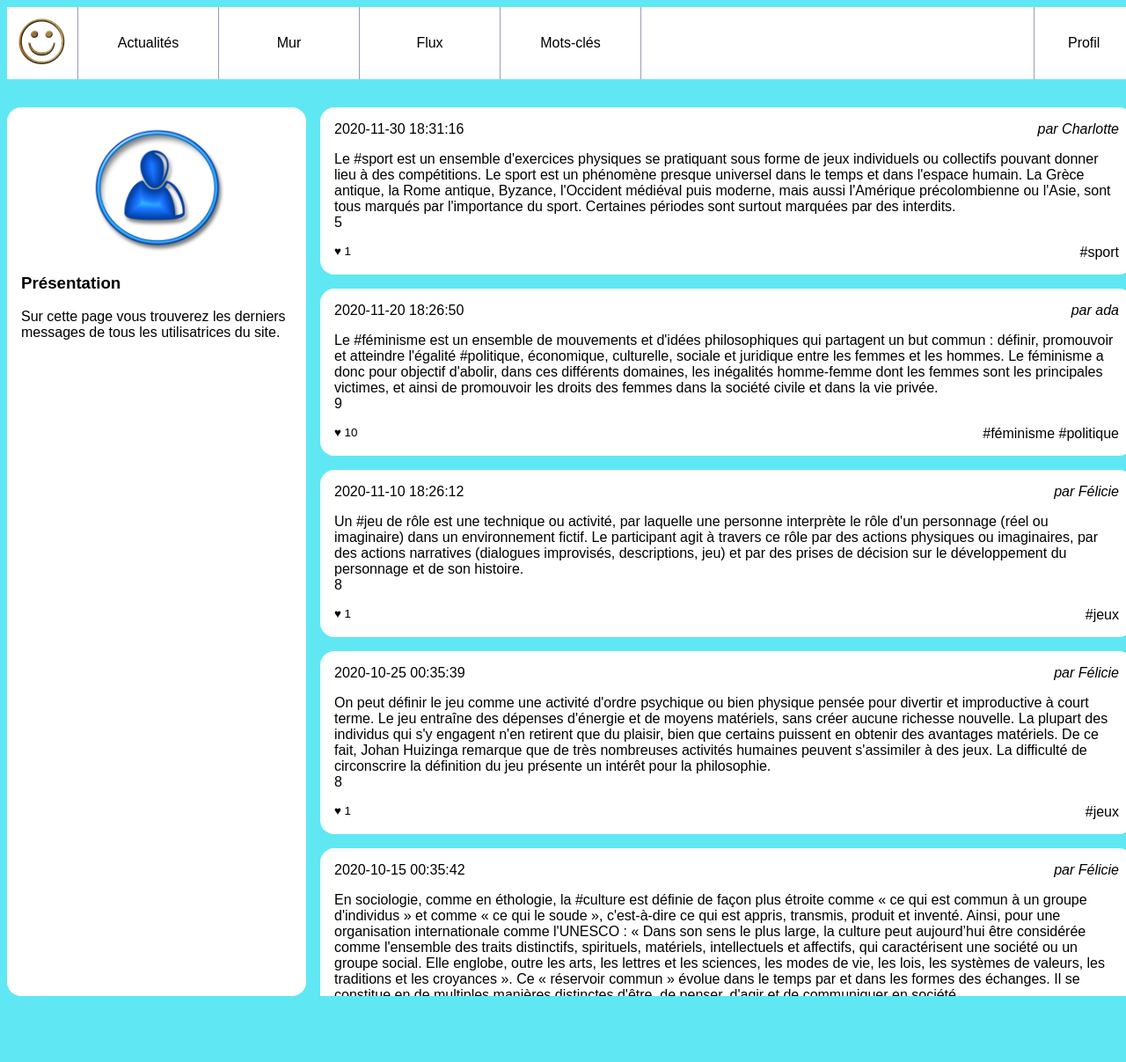
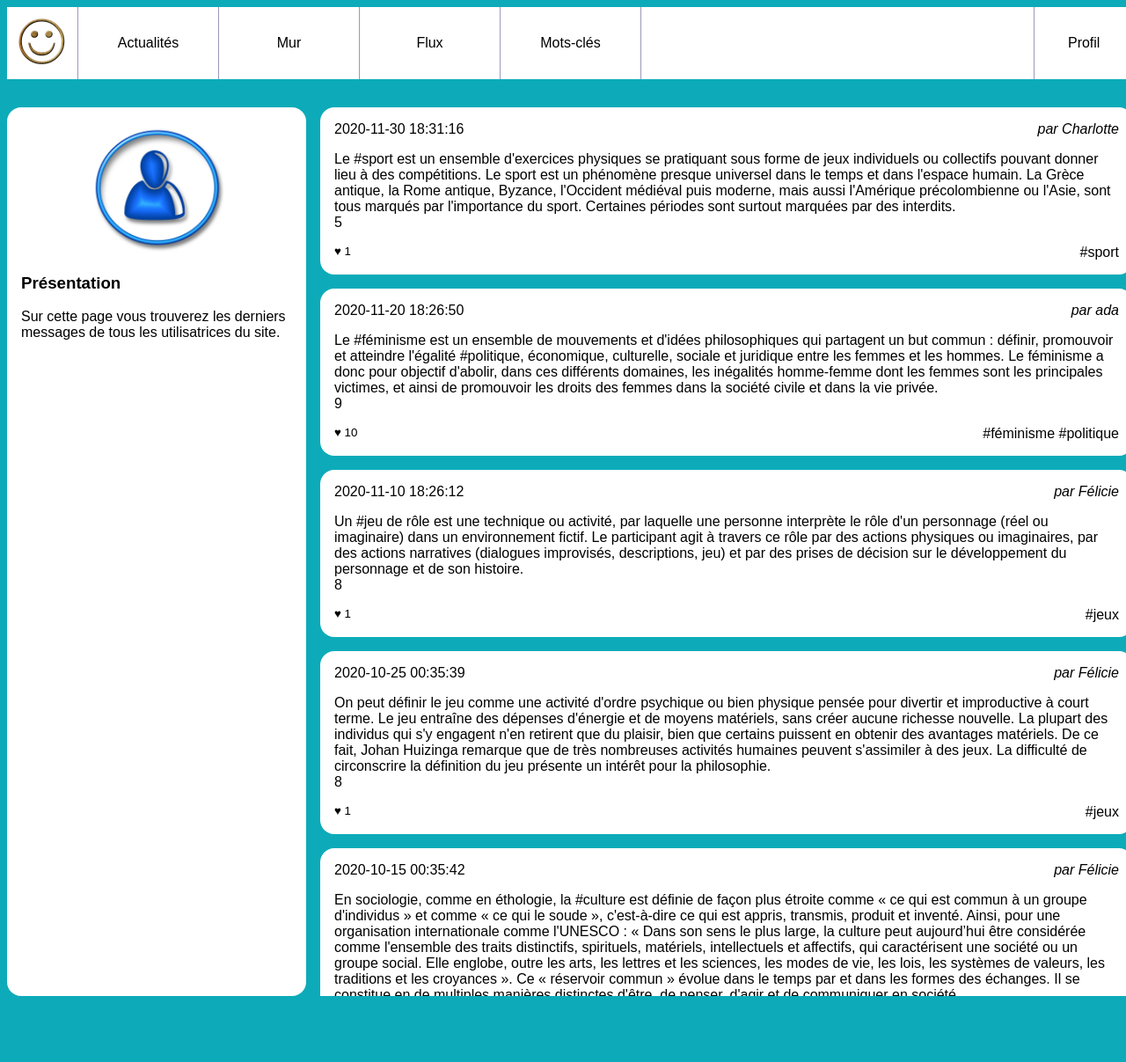
Before and after one commit to adatechschool/reseau-social-php-php_social_network_zineb_eda_kai, a PHP site: page /news.php in a window 1280 px wide. Shown: the top 1207 px of the page at 88% size. Run offline with PHP 8.4, Linux system fonts and the light colour scheme; data comes from the database, SQL or seed files in the repository.

Commit message:
new style background and tags comment

```diff
--- a/Niveau1/resoc_n1/style.css
+++ b/Niveau1/resoc_n1/style.css
@@ -1,5 +1,5 @@
 body{
-    background-color: rgb(95, 232, 244);
+    background-color: rgb(13, 171, 185);
     font-family: Arial;
 }
 
--- a/Niveau1/resoc_n1/tags.php
+++ b/Niveau1/resoc_n1/tags.php
@@ -84,7 +84,7 @@
              */
             while ($post = $lesInformations->fetch_assoc()) {
 
-                echo "<pre>" . print_r($post, 1) . "</pre>";
+                // echo "<pre>" . print_r($post, 1) . "</pre>";
             ?>
                 <article>
                     <h3>
```
